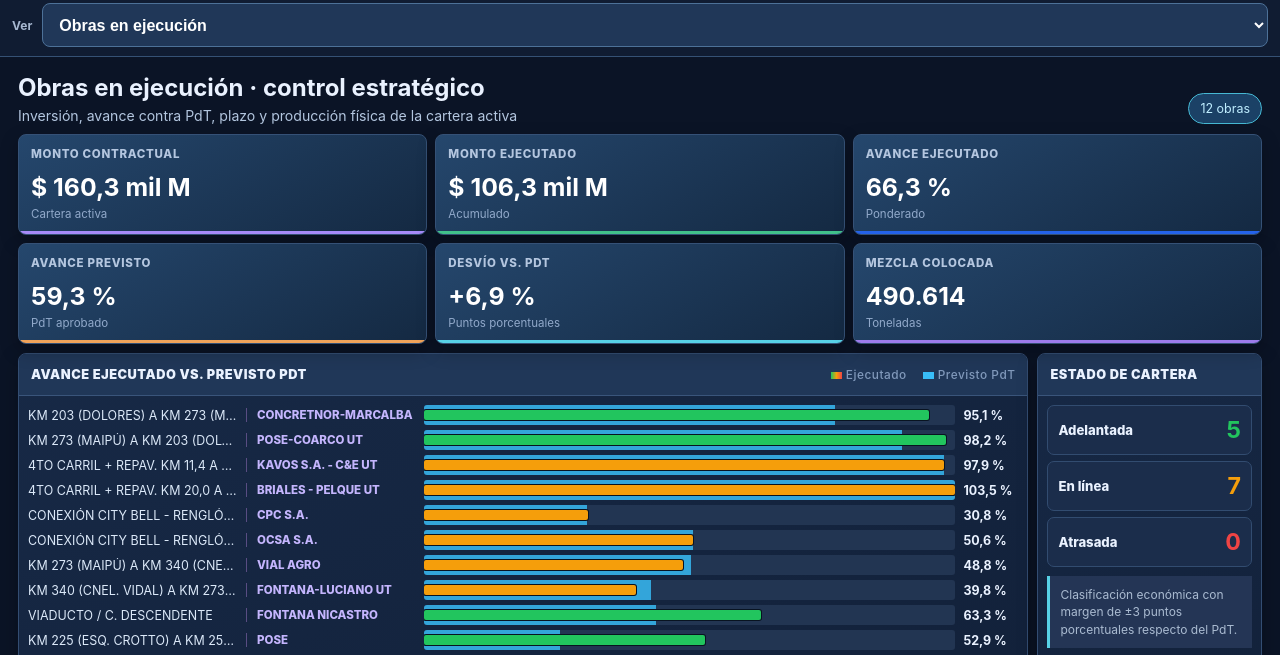
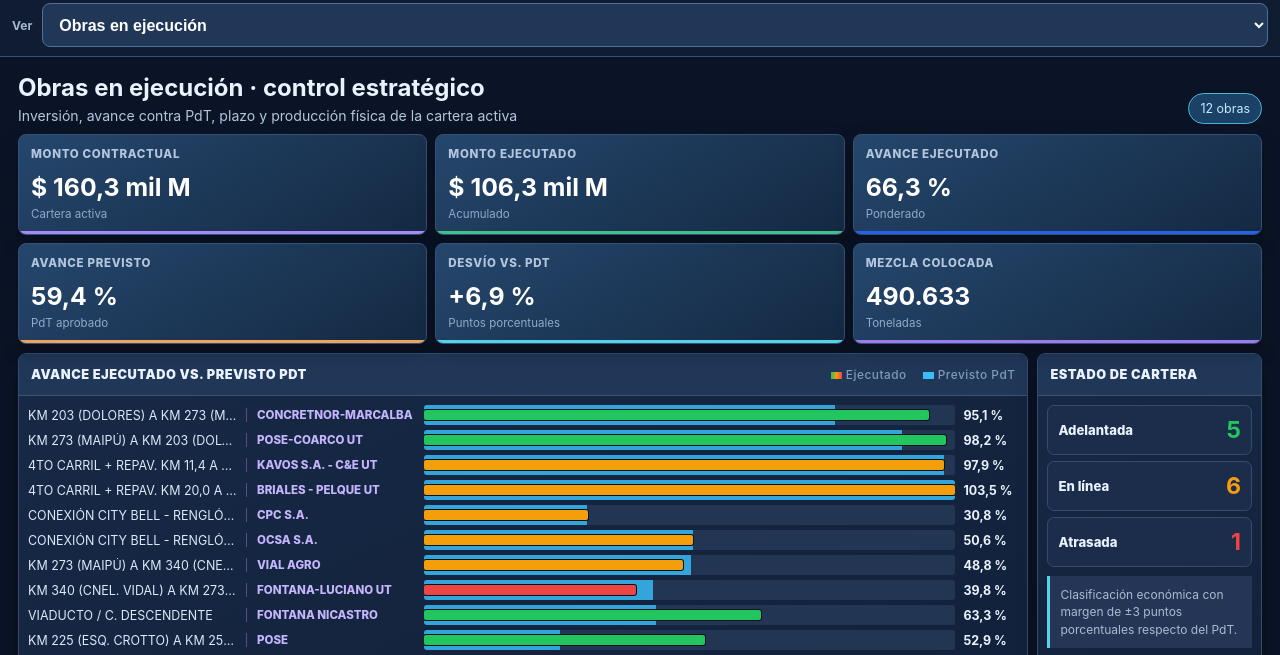
Before and after one commit to smartorello5-gif/tablero-obras-aubasa, a plain HTML site: page index.html in a window 1280 px wide. Shown: the part 143-798 px from the top of the page. Drawn offline with Linux system fonts and the light colour scheme.

Commit message:
Auto-sync Tablero AUBASA (2026-11-19)

```diff
--- a/data.json
+++ b/data.json
@@ -1,6 +1,6 @@
 {
   "modificado": "2026-11-19",
-  "actualizado": "2026-11-19T16:46:40.383267+00:00",
+  "actualizado": "2026-11-19T16:52:35.284553+00:00",
   "obras": [
     {
       "id": "9",
@@ -171,12 +171,12 @@
       "corto": "KM 340 (CNEL. VIDAL) A KM 273 (MAIPÚ) ETAPA 2",
       "contratista": "FONTANA-LUCIANO UT",
       "contrato": 19060774212.149998,
-      "ejecutado": 7589356639.379999,
-      "previsto": 8127129556.2253275,
+      "ejecutado": 7593101700.909999,
+      "previsto": 8221165460.575322,
       "fin": "2027-07-31",
       "plazo": 0.43333333333333335,
       "toneladas_previstas": 97182.03160000002,
-      "toneladas_colocadas": 37824.65359999999,
+      "toneladas_colocadas": 37843.66359999999,
       "longitud_total_m": 66630.0,
       "longitud_intervenida_m": 25075.188063880134,
       "plazo_contrato_dias": 450,
@@ -185,10 +185,10 @@
       "inicio": "2026-05-08",
       "fin_prevista": "2027-07-31",
       "produccion_efectiva": {
-        "toneladas": 39348.4352,
-        "dias": 93,
-        "corte": "2026-11-17",
-        "promedio": 423.1014537634409
+        "toneladas": 39367.4452,
+        "dias": 94,
+        "corte": "2026-11-18",
+        "promedio": 418.8026085106383
       }
     },
     {
```
Also changed, not shown: index.html (+1 -1 lines).
